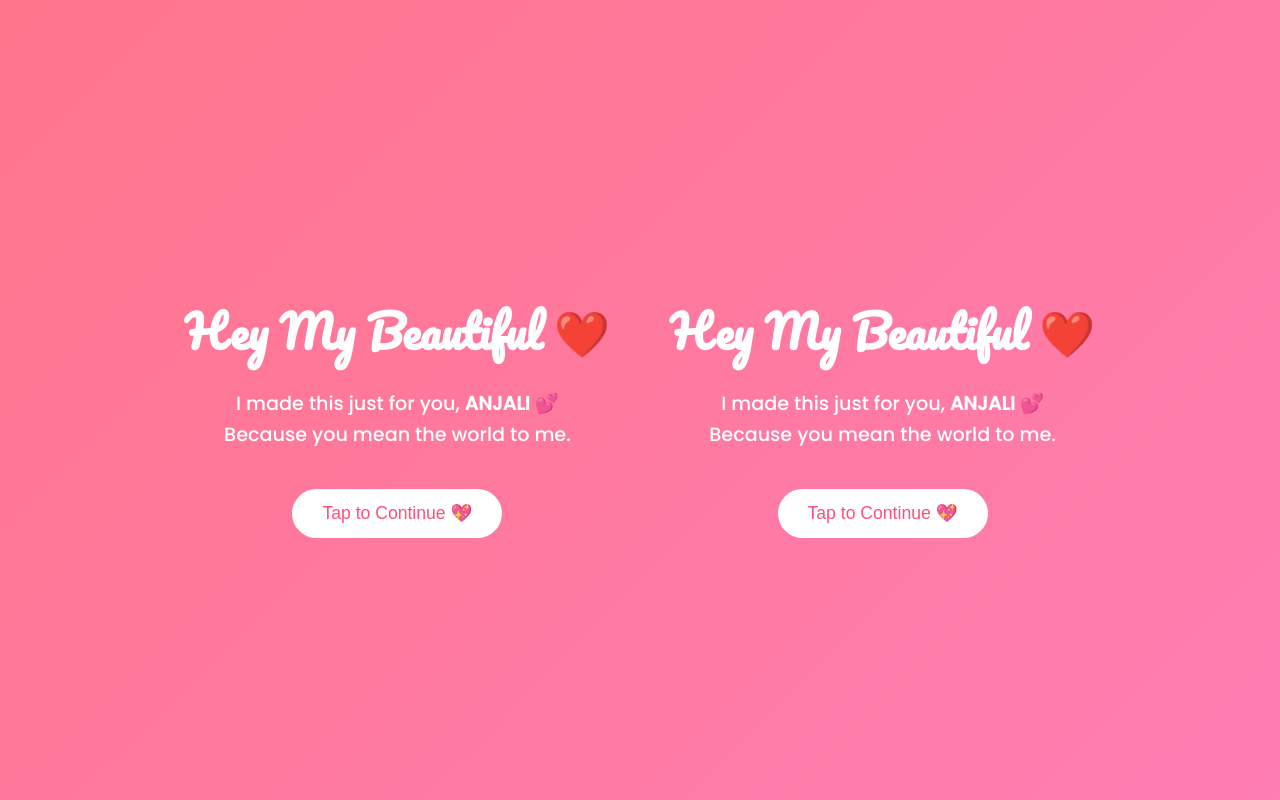
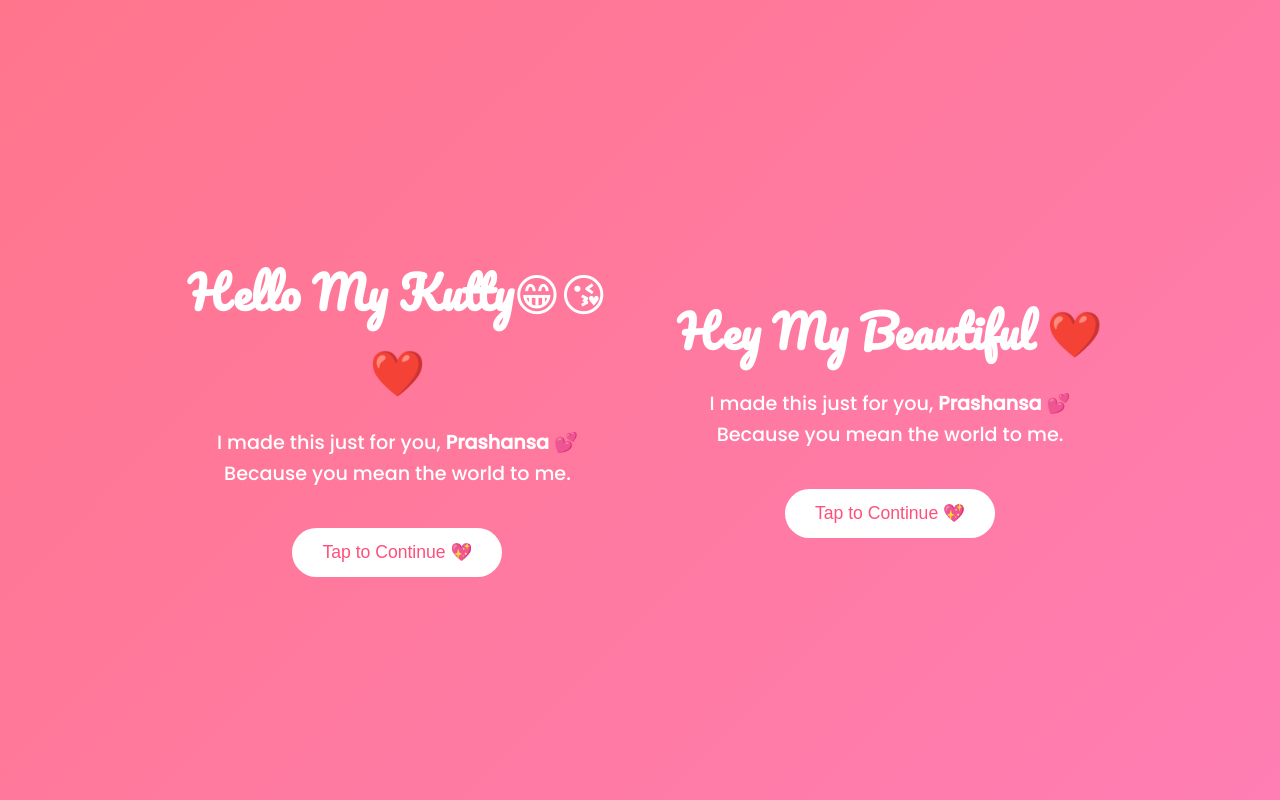
Before and after one commit to ShaikSohail-2003/prashansa, a plain HTML site: page index.html in a window 1280 px wide. Drawn offline with Linux system fonts and the light colour scheme.

Commit message:
Update index.html

```diff
--- a/index.html
+++ b/index.html
@@ -108,9 +108,9 @@ button:hover {
 
 <!-- PAGE 1 -->
 <div class="container" id="page1">
-  <h1>Hey My Beautiful ❤️</h1>
+  <h1>Hello My Kutty😁😘❤️</h1>
   <p>
-    I made this just for you, <strong>ANJALI</strong> 💕<br>
+    I made this just for you, <strong>Prashansa</strong> 💕<br>
     Because you mean the world to me.
   </p>
   <button onclick="nextPage()">Tap to Continue 💖</button>
@@ -134,7 +134,7 @@ button:hover {
 
 <!-- PAGE 3 -->
 <div class="container hidden" id="page3">
-  <h1>So, Anjali… 💖</h1>
+  <h1>So, Prashansa… 💖</h1>
   <p style="font-size:1.4rem;">Will you be my Valentine?</p>
 
   <button onclick="sayYes()">YES 😍</button>
@@ -299,7 +299,7 @@ button:hover {
 <div class="container" id="page1">
   <h1>Hey My Beautiful ❤️</h1>
   <p>
-    I made this just for you, <strong>ANJALI</strong> 💕<br>
+    I made this just for you, <strong>Prashansa</strong> 💕<br>
     Because you mean the world to me.
   </p>
   <button onclick="nextPage()">Tap to Continue 💖</button>
@@ -323,7 +323,7 @@ button:hover {
 
 <!-- PAGE 3 -->
 <div class="container hidden" id="page3">
-  <h1>So, Anjali… 💖</h1>
+  <h1>So, Prashansa… 💖</h1>
   <p style="font-size:1.4rem;">Will you be my Valentine?</p>
 
   <button onclick="sayYes()">YES 😍</button>
```
